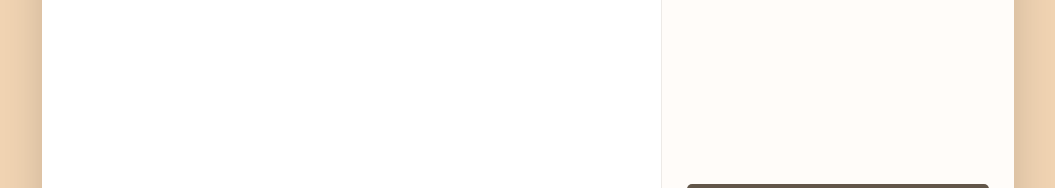
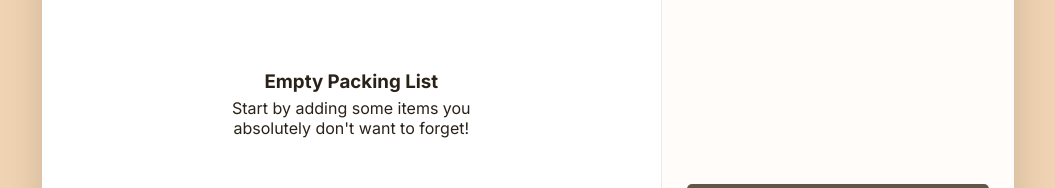
Before and after one commit to matthewridgwaydeximo/trekbag, a React (Vite) app: page / in a window 1280 px wide. Both pictures are taken after a click on the button "Remove all items". Shown: the part 289-477 px from the top of the page, without its empty margins (112-1167 px from the left). Built offline with nearby package versions, Linux system fonts and the light colour scheme.

Commit message:
Applied EmptyView component if there are no items in the list

```diff
--- a/src/components/EmptyView.tsx
+++ b/src/components/EmptyView.tsx
@@ -1,6 +1,6 @@
 export default function EmptyView() {
     return (
-        <section>
+        <section className="empty-state ">
             <h3>Empty Packing List</h3>
             <p>Start by adding some items you absolutely don&apos;t want to forget!</p>
         </section>
--- a/src/components/UnorderedList.tsx
+++ b/src/components/UnorderedList.tsx
@@ -1,6 +1,8 @@
 import Checkbox from "./Checkbox";
 import Label from "./Label";
 import { TItem } from "../lib/types";
+import { IsNullOrEmpty } from "../lib/helper";
+import EmptyView from "./EmptyView";
 
 type TUnorderedListProps = {
     items: TItem[] | undefined;
@@ -20,6 +22,8 @@ type TRemoveButtonProps = {
 export default function UnorderedList({ items, onCheckboxChange, handleRemoveItem }: TUnorderedListProps) {
     return (
         <ul className="item-list">
+            {IsNullOrEmpty(items) && <EmptyView />}
+
             {items &&
                 items.map(({ id, name, isCompleted }) => {
                     return (
```
